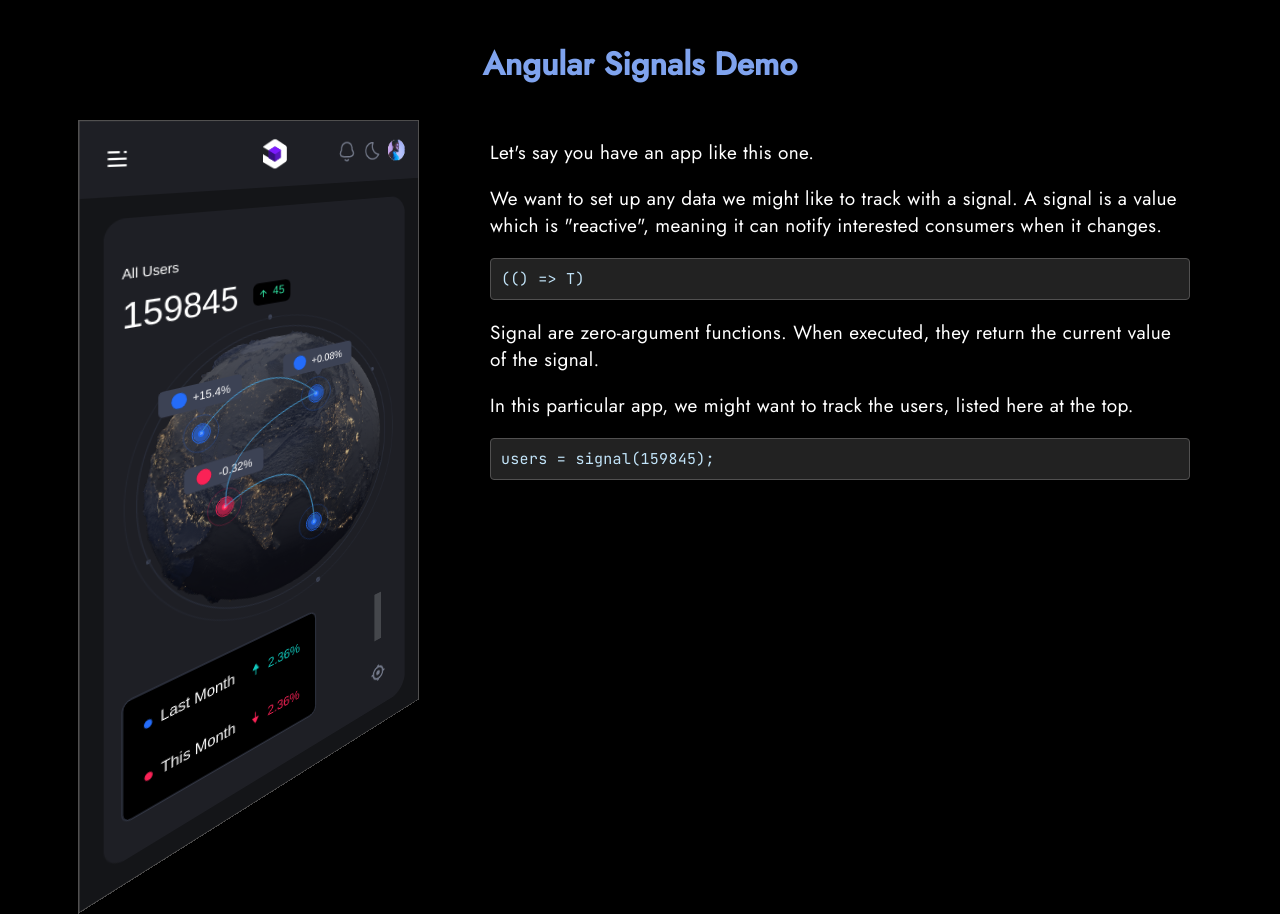
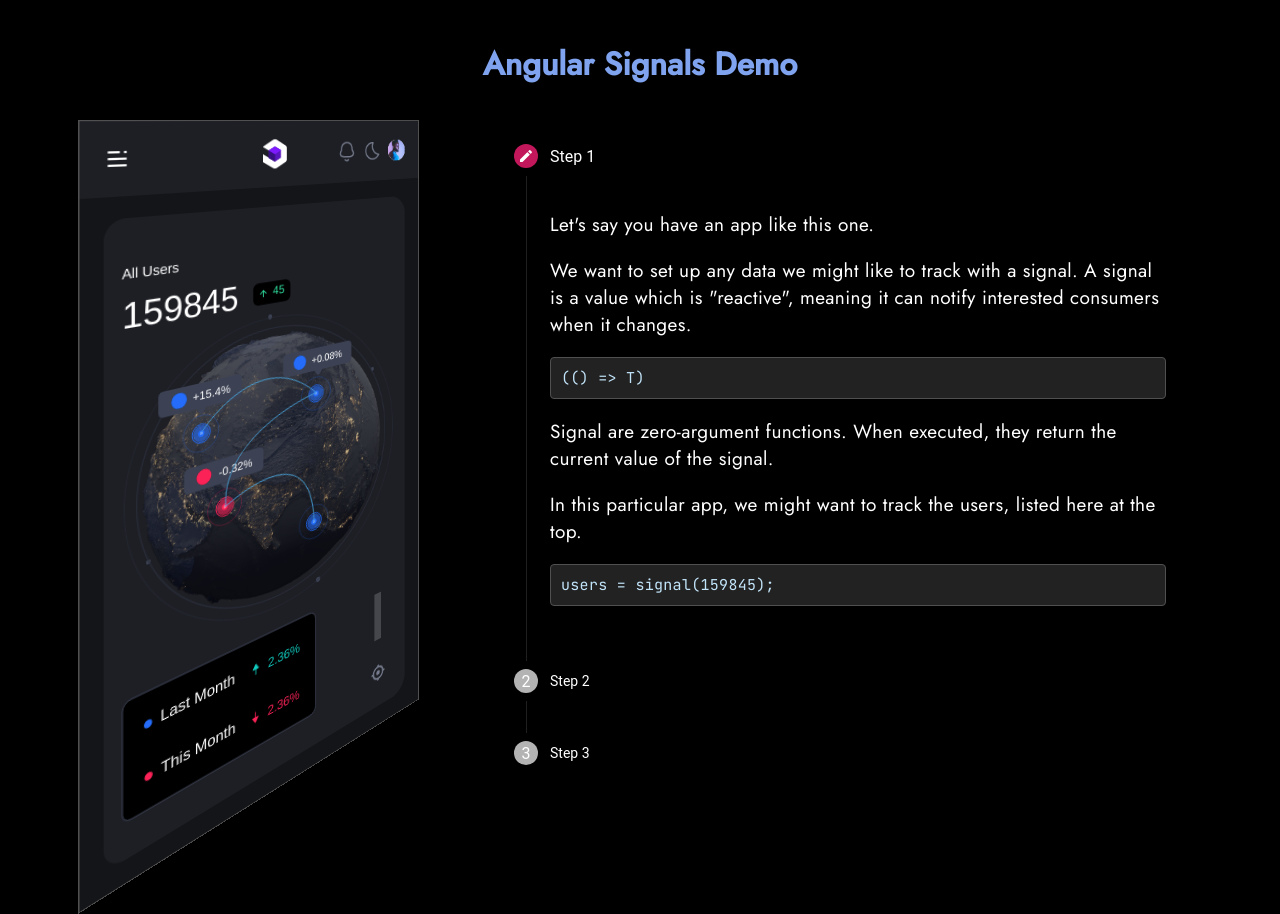
Before and after one commit to sdras/signals-demo, an Angular app: page / in a window 1280 px wide. Built offline with nearby package versions, Linux system fonts and the light colour scheme.

Commit message:
fix angular stepper

```diff
--- a/angular.json
+++ b/angular.json
@@ -27,6 +27,7 @@
               "src/assets"
             ],
             "styles": [
+              "@angular/material/prebuilt-themes/pink-bluegrey.css",
               "src/styles.css"
             ],
             "scripts": []
@@ -94,6 +95,7 @@
               "src/assets"
             ],
             "styles": [
+              "@angular/material/prebuilt-themes/pink-bluegrey.css",
               "src/styles.css"
             ],
             "scripts": []
--- a/src/app/app.component.html
+++ b/src/app/app.component.html
@@ -6,11 +6,6 @@
     <app-screen></app-screen>
   </div>
   <div class="explain-area">
-    <p>Let's say you have an app like this one.</p>
-    <p>We want to set up any data we might like to track with a signal. A signal is a value which is "reactive", meaning it can notify interested consumers when it changes.</p>
-    <p class="code">(() => T)</p>
-    <p>Signal are zero-argument functions. When executed, they return the current value of the signal.</p>
-    <p>In this particular app, we might want to track the users, listed here at the top.</p>
-    <p class="code">users = signal(159845);</p>
+    <app-stepper></app-stepper>
   </div>
 </div>
--- a/src/app/app.module.ts
+++ b/src/app/app.module.ts
@@ -4,17 +4,27 @@ import { FormsModule } from '@angular/forms';
 
 import { AppComponent } from './app.component';
 import { ScreenComponent } from './screen/screen.component';
-
+import { MatStepperModule } from '@angular/material/stepper';
+import { BrowserAnimationsModule } from '@angular/platform-browser/animations';
+import { StepperComponent } from './stepper/stepper.component';
+import { STEPPER_GLOBAL_OPTIONS } from '@angular/cdk/stepper';
 
 @NgModule({
   declarations: [
     AppComponent,
-    ScreenComponent
+    ScreenComponent,
+    StepperComponent
   ],
   imports: [
-    BrowserModule
+    BrowserModule,
+    FormsModule,
+    MatStepperModule,
+    BrowserAnimationsModule
   ],
-  providers: [],
+  providers: [{
+    provide: STEPPER_GLOBAL_OPTIONS,
+    useValue: { displayDefaultIndicatorType: false }
+  }],
   bootstrap: [AppComponent]
 })
 export class AppModule { }
--- /dev/null
+++ b/src/app/stepper/stepper.component.css
@@ -0,0 +1,7 @@
+.mat-horizontal-content-container {
+  height: 100%;
+}
+.mat-horizontal-stepper-content {
+  height: 100%;
+  display: flex;
+}
--- /dev/null
+++ b/src/app/stepper/stepper.component.html
@@ -0,0 +1,20 @@
+<mat-vertical-stepper>
+
+  <mat-step label="Step 1">
+    <p>Let's say you have an app like this one.</p>
+    <p>We want to set up any data we might like to track with a signal. A signal is a value which is "reactive", meaning it can notify interested consumers when it changes.</p>
+    <p class="code">(() => T)</p>
+    <p>Signal are zero-argument functions. When executed, they return the current value of the signal.</p>
+    <p>In this particular app, we might want to track the users, listed here at the top.</p>
+    <p class="code">users = signal(159845);</p>
+  </mat-step>
+
+  <mat-step label="Step 2">
+    Step 2 Content Will Be Here
+  </mat-step>
+
+  <mat-step label="Step 3">
+    Step 3 Content Will Be Here. It's Done Now...
+  </mat-step>
+
+</mat-vertical-stepper>
--- a/src/index.html
+++ b/src/index.html
@@ -6,9 +6,9 @@
   <base href="/">
   <meta name="viewport" content="width=device-width, initial-scale=1">
   <link rel="icon" type="image/x-icon" href="favicon.ico">
-  <link rel="preconnect" href="https://fonts.googleapis.com">
   <link rel="preconnect" href="https://fonts.gstatic.com" crossorigin>
   <link href="https://fonts.googleapis.com/css2?family=JetBrains+Mono&family=Jost:wght@400;500&display=swap" rel="stylesheet">
+  <link href="https://fonts.googleapis.com/icon?family=Material+Icons" rel="stylesheet">
 </head>
 <body>
   <app-root></app-root>
--- a/src/styles.css
+++ b/src/styles.css
@@ -1,4 +1,7 @@
 /* You can add global styles to this file, and also import other style files */
+@import '~@angular/material/prebuilt-themes/pink-bluegrey.css';
+
+html, body { height: 100%; }
 
 body {
   font-family: 'Jost', sans-serif;
@@ -27,6 +30,7 @@ p {
   font-size: 19px;
   font-weight: 400;
   letter-spacing: 0.02em;
+  font-family: 'Jost', sans-serif;
 }
 
 .code {
@@ -38,3 +42,7 @@ p {
   color: #c2e4f9;
   font-size: 15px;
 }
+
+.mat-stepper-horizontal, .mat-stepper-vertical {
+  background-color: transparent;
+}
```
Also changed, not shown: src/app/stepper/stepper.component.ts (added, +10 -0 lines), 1 other file (tests, documents, lock files or other folders).
